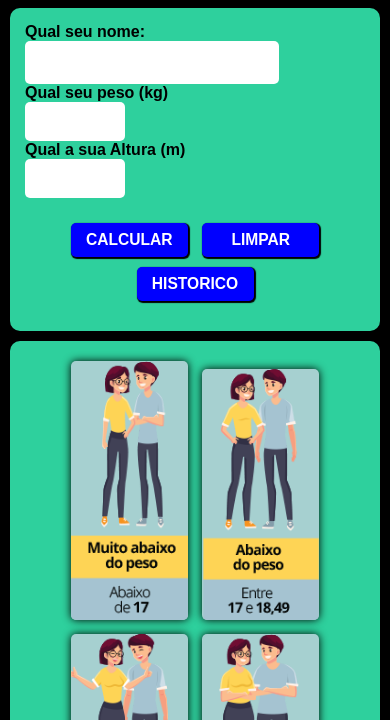
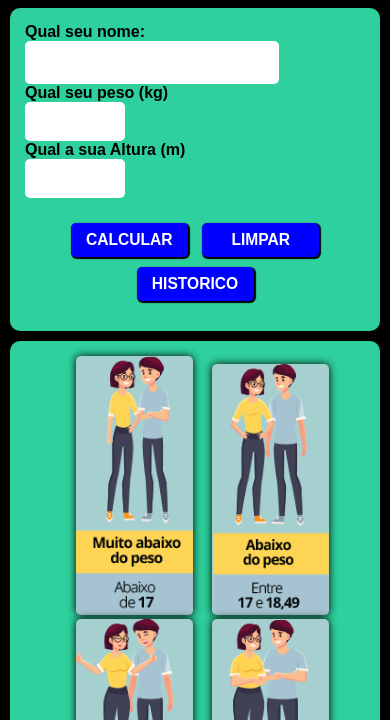
Before and after one commit to marcosfrancomarinho/IMC, a plain HTML site: page index.html in a window 390 px wide. Shown: the part 124-844 px from the top of the page. Drawn offline with Linux system fonts and the light colour scheme.

Commit message:
Update style.css

```diff
--- a/style.css
+++ b/style.css
@@ -148,7 +148,7 @@ img{
 
     img{
        width: 30vw;
-       margin: 5px;
+       margin-left: 15px;
     }
     #resultimc{
         background-color: red;
```
